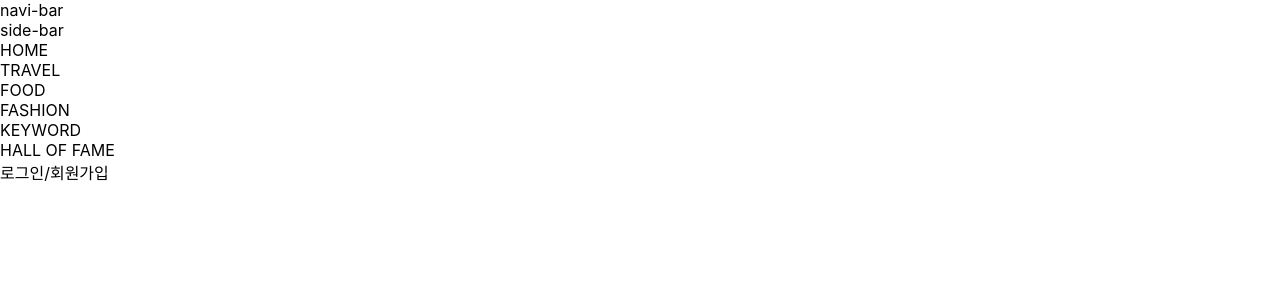
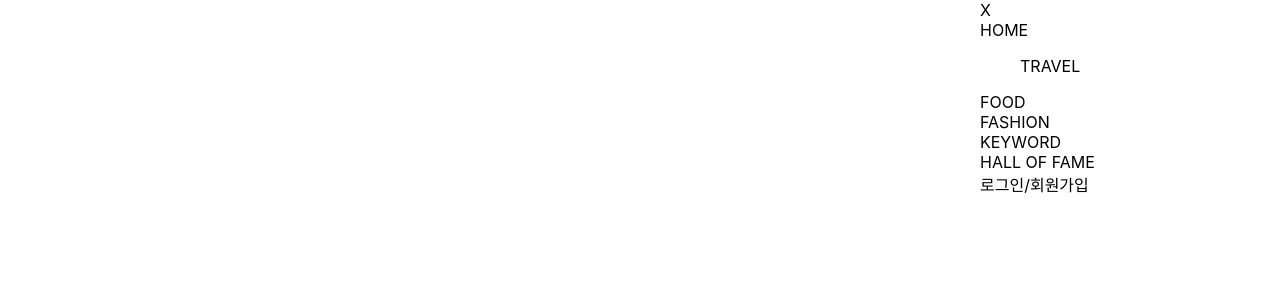
Before and after one commit to koriait-mzpick/mzpick-front, a React (Create React App) app in the folder mzpick-front/: page / in a window 1280 px wide. Shown: the top 300 px of the page. Built offline with nearby package versions, Linux system fonts and the light colour scheme.

Commit message:
sidebar style

```diff
--- a/mzpick-front/src/MzPick.tsx
+++ b/mzpick-front/src/MzPick.tsx
@@ -1,11 +1,13 @@
 import { Route, Routes } from 'react-router-dom';
 import './MzPick.css';
 import MainLayout from './layouts/MainLayout';
+import SideBarMain from './layouts/SideBarLayout';
 
 export default function MzPick() {
   return (
     <Routes>
-      <Route index element={<MainLayout/>}/>
+      {/* <Route index element={<MainLayout/>}/> */}
+      <Route index element={<SideBarMain/>}/>
     </Routes>
   );
 }
--- a/mzpick-front/src/layouts/SideBarLayout/index.tsx
+++ b/mzpick-front/src/layouts/SideBarLayout/index.tsx
@@ -1,6 +1,31 @@
+import { useState } from 'react';
+import './style.css';
 
-export default function SideBarDetail() {
+export default function SideBarMain() {
+
+    const Header = () => {
+
+        const [isOpen, setMenu] = useState(false);  // 메뉴의 초기값을 false로 설정
+
+        const toggleMenu = () => {
+            setMenu(isOpen => !isOpen); // on,off 개념 boolean
+        }
+    }
+
+    // render: 우측 네이게이션 컴포넌트//
     return (
-        <div>SideBarDetail</div>
-    )
+        <div id='main'>
+            <div className="side-bar">
+                <div className="closeButtoon">X</div>
+                <div className="HOME">HOME</div>
+                <ul className="TRAVEL">TRAVEL
+                </ul>
+                <div className="FOOD">FOOD</div>
+                <div className="FASHION">FASHION</div>
+                <div className="KEYWORD">KEYWORD</div>
+                <div className="HALL OF FAME">HALL OF FAME</div>
+                <div className="signIn-signUp">로그인/회원가입</div>
+            </div>
+        </div>
+    );
 }
--- a/mzpick-front/src/layouts/SideBarLayout/style.css
+++ b/mzpick-front/src/layouts/SideBarLayout/style.css
@@ -0,0 +1,14 @@
+#main {
+    display: flex;
+    justify-content: flex-end;
+}
+
+#main .side-bar {
+    display: flex;
+    flex-direction: column;
+    width: 300px;
+}
+
+#main .side-bar .closeButton {
+
+}
```
Also changed, not shown: 1 other file (tests, documents, lock files or other folders).
